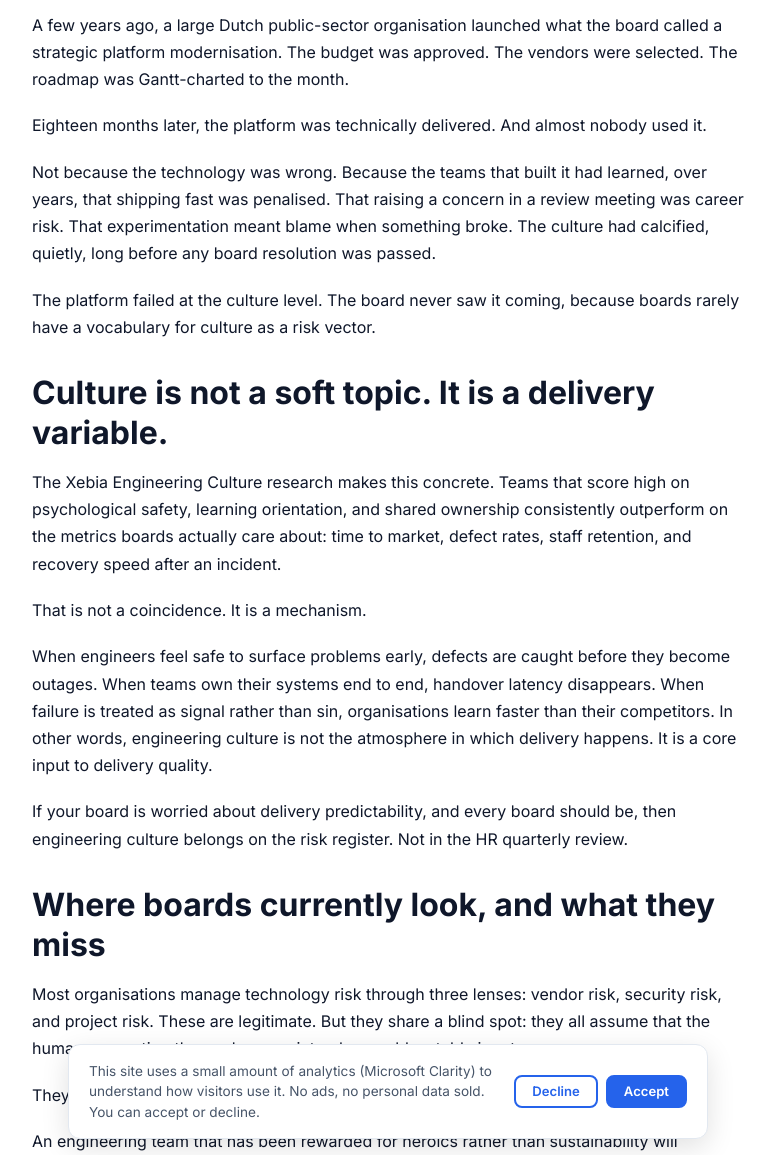
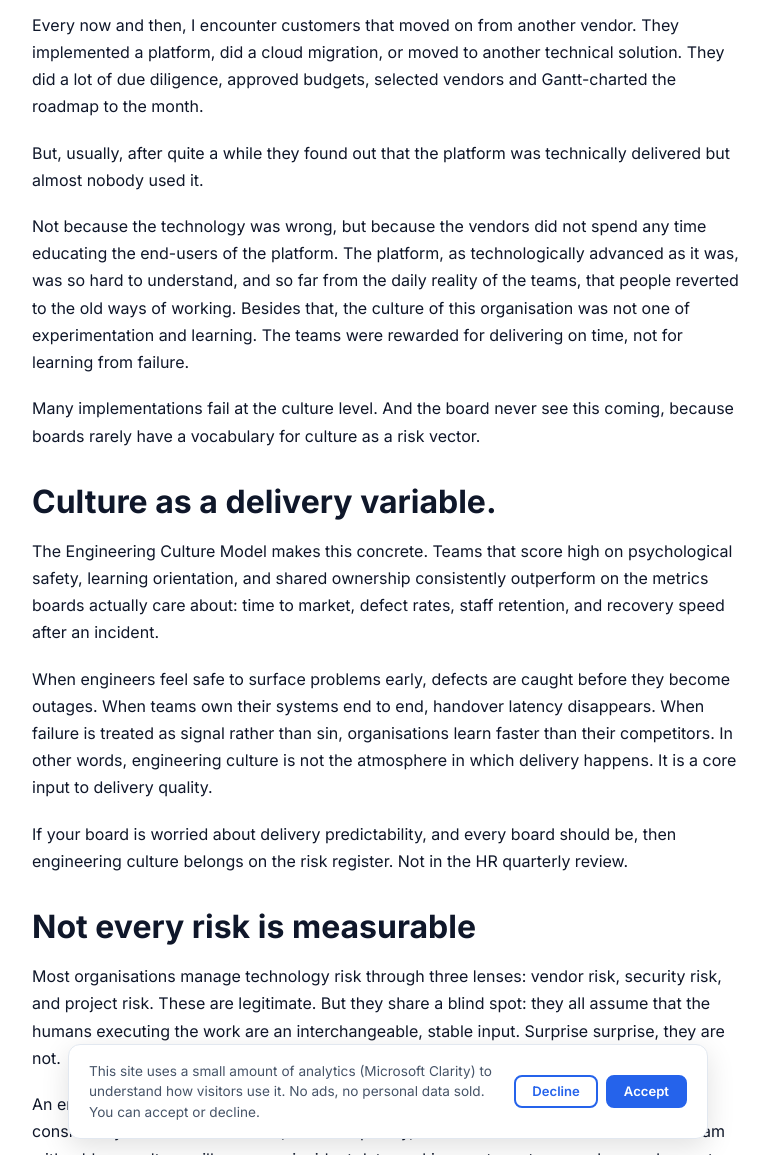
Before and after one commit to renevanosnabrugge/culture-engineer, a Jekyll site: the page built from _posts/2026-07-13-engineering-culture-board-level-risk.md, in a window 1280 px wide and 1400 px high, scrolled down 391 px. Shown: the part 245-1400 px from the top of the window, without its empty margins (252-1024 px from the left). Built offline with Jekyll 4.4.1, drawn with Linux system fonts in a browser that asks for light colours; some of the changed text lies outside the part shown.

Commit message:
:sparkles: Changed post

```diff
--- a/_posts/2026-07-13-engineering-culture-board-level-risk.md
+++ b/_posts/2026-07-13-engineering-culture-board-level-risk.md
@@ -8,31 +8,21 @@ image_prompt: "Editorial illustration of a glass boardroom table reflected in a
 excerpt: >
   When boards talk about digital transformation risk, they reach for budgets, timelines
   and vendor contracts. They rarely reach for the one variable that determines whether
-  any of it works: the engineering culture underneath it all. That silence is expensive.
+  any of it works: the engineering culture underneath it all.
 ---
 
-A few years ago, a large Dutch public-sector organisation launched what the board called a
-strategic platform modernisation. The budget was approved. The vendors were selected. The
-roadmap was Gantt-charted to the month.
+Every now and then, I encounter customers that moved on from another vendor. They implemented a platform, did a cloud migration, or moved to another technical solution. They did a lot of due diligence, approved budgets, selected vendors and Gantt-charted the roadmap to the month.
 
-Eighteen months later, the platform was technically delivered. And almost nobody used it.
+But, usually, after quite a while they found out that the platform was technically delivered but almost nobody used it.
 
-Not because the technology was wrong. Because the teams that built it had learned, over years,
-that shipping fast was penalised. That raising a concern in a review meeting was career risk.
-That experimentation meant blame when something broke. The culture had calcified, quietly,
-long before any board resolution was passed.
+Not because the technology was wrong, but because the vendors did not spend any time educating the end-users of the platform. The platform, as technologically advanced as it was, was so hard to understand, and so far from the daily reality of the teams, that people reverted to the old ways of working. Besides that, the culture of this organisation was not one of experimentation and learning. The teams were rewarded for delivering on time, not for learning from failure.
 
-The platform failed at the culture level. The board never saw it coming, because boards
-rarely have a vocabulary for culture as a risk vector.
+Many implementations fail at the culture level. And the board never see this coming, because boards rarely have a vocabulary for culture as a risk vector.
 
-## Culture is not a soft topic. It is a delivery variable.
+## Culture as a delivery variable.
 
-The Xebia Engineering Culture research makes this concrete. Teams that score high on
-psychological safety, learning orientation, and shared ownership consistently outperform
-on the metrics boards actually care about: time to market, defect rates, staff retention,
+The Engineering Culture Model makes this concrete. Teams that score high on psychological safety, learning orientation, and shared ownership consistently outperform on the metrics boards actually care about: time to market, defect rates, staff retention,
 and recovery speed after an incident.
-
-That is not a coincidence. It is a mechanism.
 
 When engineers feel safe to surface problems early, defects are caught before they become
 outages. When teams own their systems end to end, handover latency disappears. When failure
@@ -43,13 +33,11 @@ It is a core input to delivery quality.
 If your board is worried about delivery predictability, and every board should be, then
 engineering culture belongs on the risk register. Not in the HR quarterly review.
 
-## Where boards currently look, and what they miss
+## Not every risk is measurable
 
 Most organisations manage technology risk through three lenses: vendor risk, security risk,
 and project risk. These are legitimate. But they share a blind spot: they all assume that
-the humans executing the work are an interchangeable, stable input.
-
-They are not.
+the humans executing the work are an interchangeable, stable input. Surprise surprise, they are not.
 
 An engineering team that has been rewarded for heroics rather than sustainability will
 consistently underestimate effort, hide complexity, and burn out at critical moments.
@@ -63,7 +51,7 @@ in the post-mortem after the launch delay, in the resignation letter of the seni
 who was "tired of fighting the system," in the audit finding that no one owned the
 configuration that caused the breach.
 
-The Lencioni model for team dysfunction maps almost perfectly onto what happens in
+The [Lencioni model for team dysfunction](/inspiration/) maps almost perfectly onto what happens in
 engineering organisations under strategic pressure: absence of trust leads to fear of
 conflict, which leads to lack of commitment, which leads to avoidance of accountability,
 which ends in inattention to results. The board sees only the last part. The culture
```
Also changed, not shown: _data/inspiration.yml (+11 -0 lines), .github/instructions/blog-style.instructions.md.
